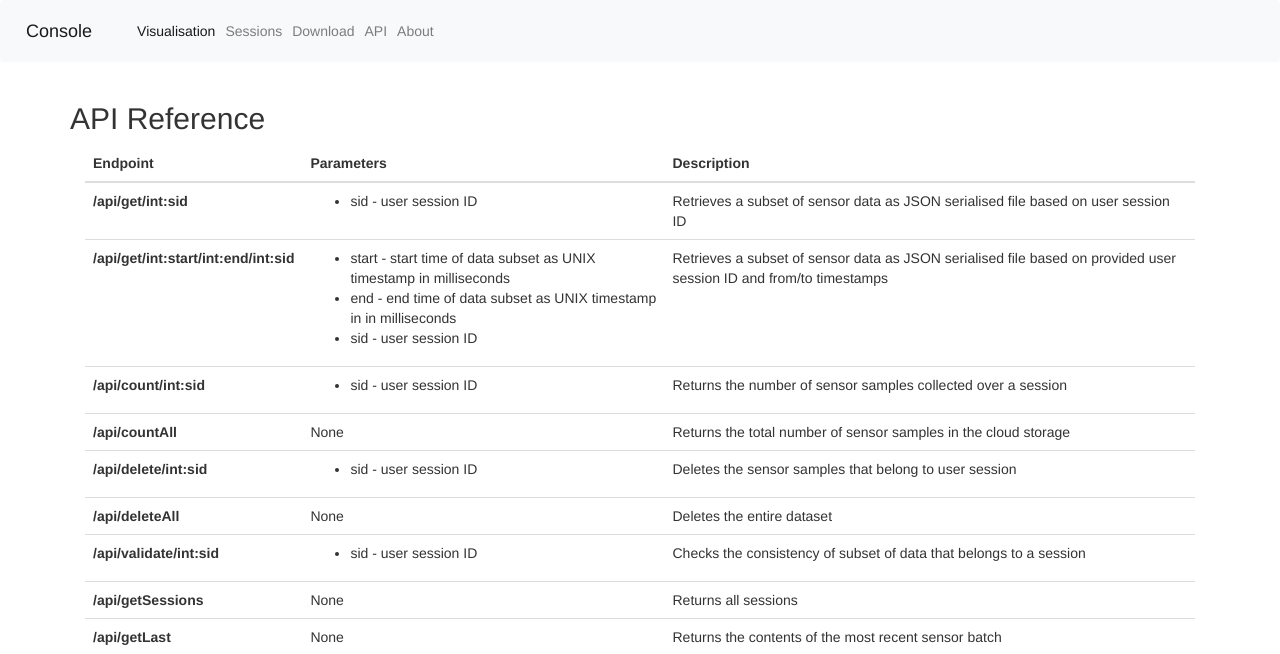
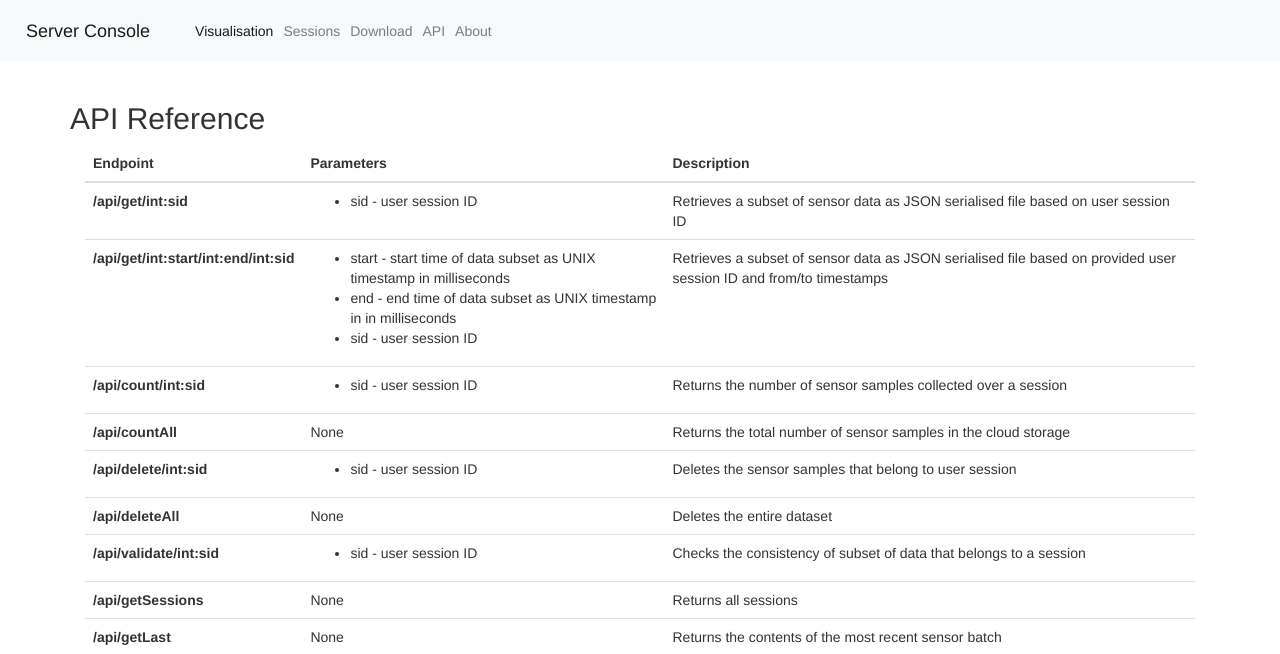
Before and after one commit to glebpro1991/flask-d3.js, a Flask app: page /api in a window 1280 px wide. Shown: the top 654 px of the page. Run offline with Flask 2, Linux system fonts and the light colour scheme; some libraries are stand-ins or nearby versions.

Commit message:
Name changes

```diff
--- a/static/index.html
+++ b/static/index.html
@@ -9,7 +9,7 @@
 </head>
 <body scroll="no">
     <nav class="navbar navbar-expand-lg navbar-light bg-light">
-        <a class="navbar-brand" href="#">Console</a>
+        <a class="navbar-brand" href="#">Server Console</a>
         <button class="navbar-toggler" type="button" data-toggle="collapse" data-target="#navbarSupportedContent" aria-controls="navbarSupportedContent" aria-expanded="false" aria-label="Toggle navigation">
             <span class="navbar-toggler-icon"></span>
         </button>
--- a/templates/about.html
+++ b/templates/about.html
@@ -9,7 +9,7 @@
 </head>
 <body>
     <nav class="navbar navbar-expand-lg navbar-light bg-light">
-        <a class="navbar-brand" href="#">Console</a>
+        <a class="navbar-brand" href="#">Server Console</a>
         <button class="navbar-toggler" type="button"
                 data-toggle="collapse"
                 data-target="#navbarSupportedContent"
--- a/templates/api.html
+++ b/templates/api.html
@@ -9,7 +9,7 @@
 </head>
 <body>
     <nav class="navbar navbar-expand-lg navbar-light bg-light">
-        <a class="navbar-brand" href="#">Console</a>
+        <a class="navbar-brand" href="#">Server Console</a>
         <button class="navbar-toggler" type="button"
                 data-toggle="collapse"
                 data-target="#navbarSupportedContent"
--- a/templates/download.html
+++ b/templates/download.html
@@ -12,7 +12,7 @@
 </head>
 <body>
     <nav class="navbar navbar-expand-lg navbar-light bg-light">
-        <a class="navbar-brand" href="#">Console</a>
+        <a class="navbar-brand" href="#">Server Console</a>
         <button class="navbar-toggler" type="button"
                 data-toggle="collapse"
                 data-target="#navbarSupportedContent"
--- a/templates/sessions.html
+++ b/templates/sessions.html
@@ -8,7 +8,7 @@
 </head>
 <body>
     <nav class="navbar navbar-expand-lg navbar-light bg-light">
-        <a class="navbar-brand" href="#">Console</a>
+        <a class="navbar-brand" href="#">Server Console</a>
         <button class="navbar-toggler" type="button"
                 data-toggle="collapse"
                 data-target="#navbarSupportedContent"
```
